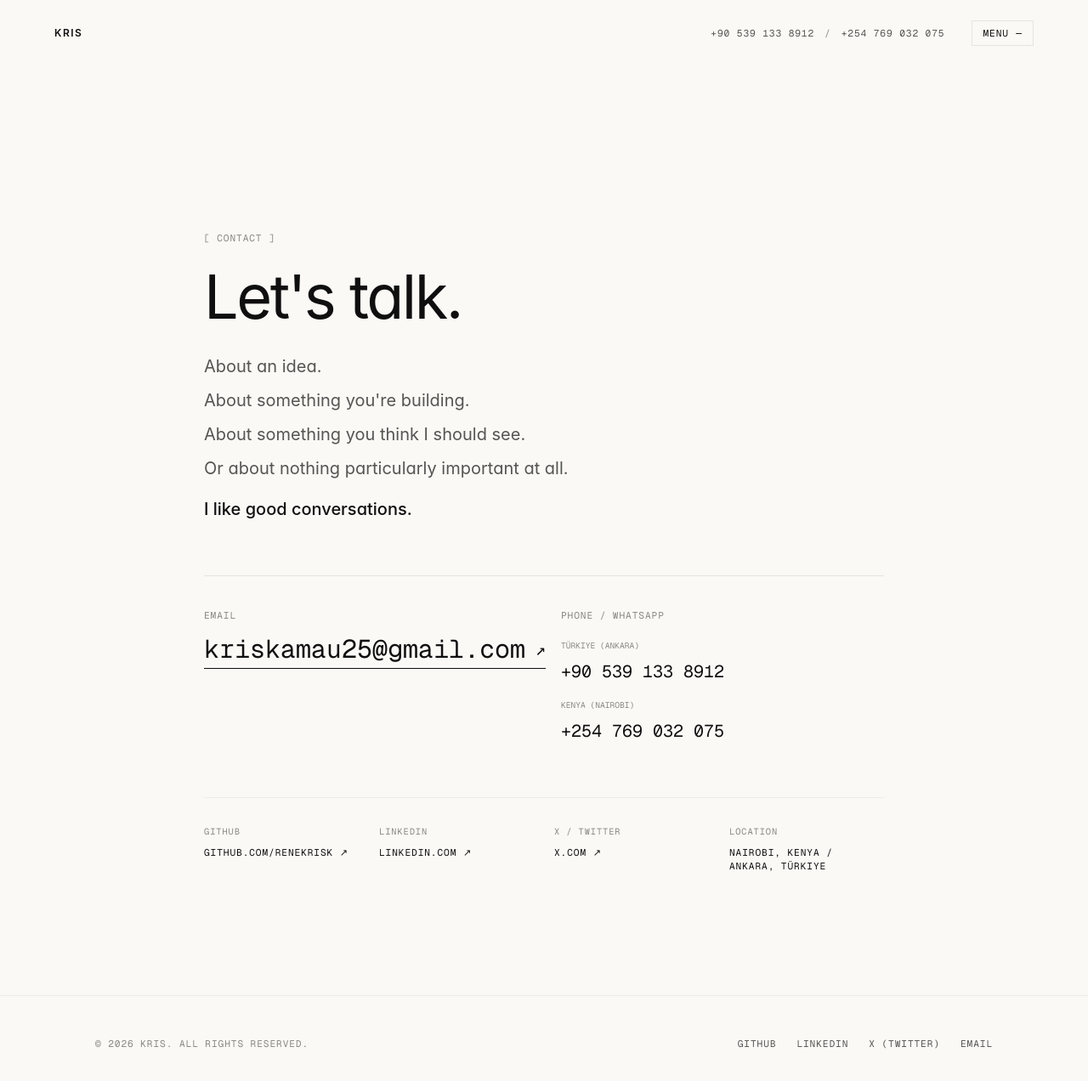
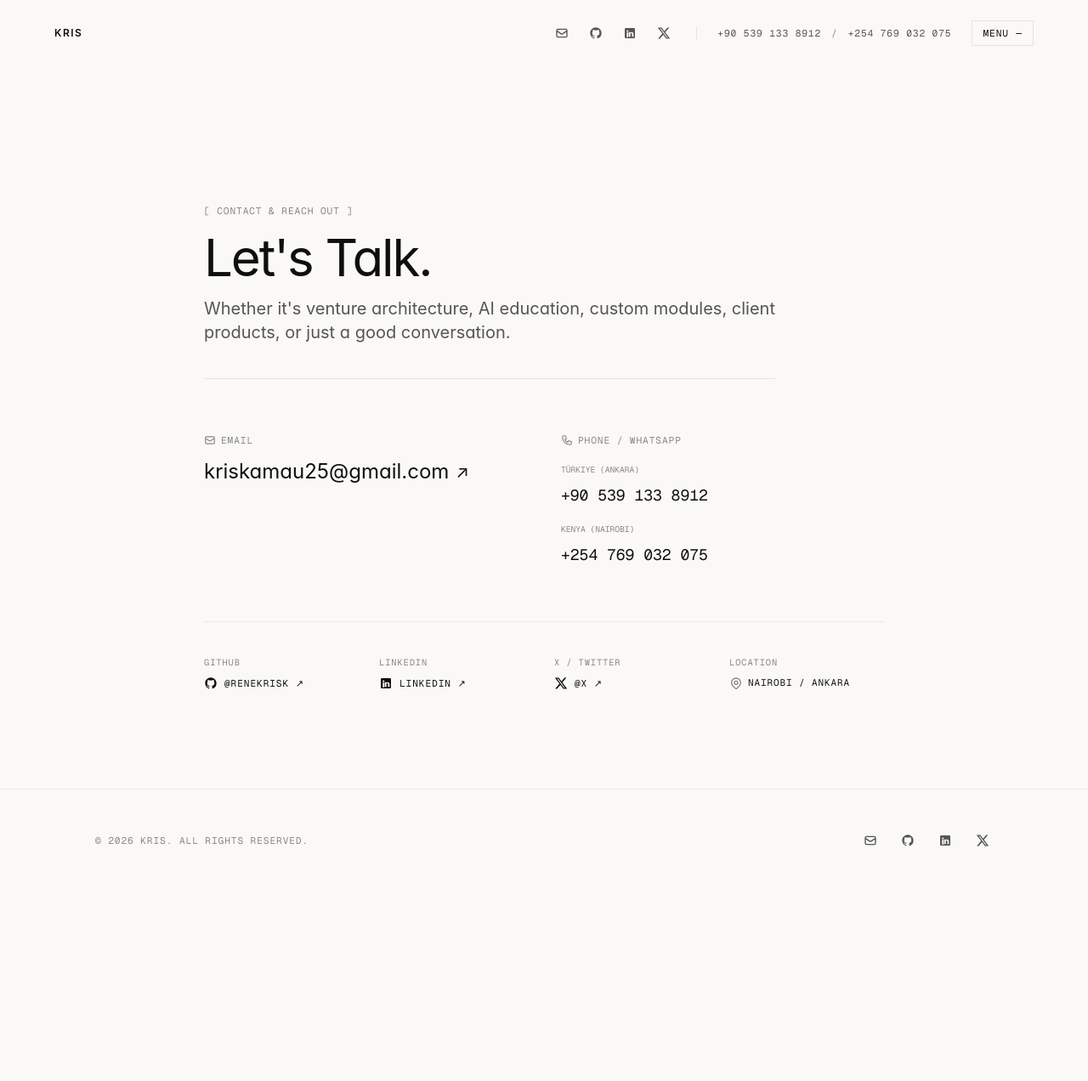
Before and after one commit to renekrisk/IamKris, a React (Vite) app: page /contact in a window 1280 px wide. Shown: the top 1272 px of the page at 85% size. After the commit the page ends 1049 px from the top, so only its background shows below. Built offline with nearby package versions, Linux system fonts and the light colour scheme.

Commit message:
feat: add vector icons for GitHub, LinkedIn, X/Twitter, Email in site footer, navigation header, and contact page

```diff
--- a/src/components/Footer.tsx
+++ b/src/components/Footer.tsx
@@ -1,45 +1,53 @@
 import React from 'react';
+import { MailIcon, GithubIcon, LinkedinIcon, TwitterXIcon } from './Icons';
 
 export const Footer: React.FC = () => {
   return (
     <footer className="py-12 bg-paper border-t border-editorial-border/60">
-      <div className="max-w-6xl mx-auto px-6 sm:px-8 md:px-12 flex flex-col sm:flex-row items-start sm:items-center justify-between gap-6">
+      <div className="max-w-6xl mx-auto px-6 sm:px-8 md:px-12 flex flex-col sm:flex-row items-center justify-between gap-6">
         {/* Left: Copyright & Year */}
         <div className="mono-label text-ink-tertiary text-xs">
           © 2026 KRIS. ALL RIGHTS RESERVED.
         </div>
 
-        {/* Right: Social Links */}
-        <div className="flex items-center space-x-6 mono-label text-xs">
+        {/* Right: Vector Social Icons */}
+        <div className="flex items-center space-x-5 text-ink-secondary">
+          <a
+            href="mailto:kriskamau25@gmail.com"
+            title="Email (kriskamau25@gmail.com)"
+            className="hover:text-ink transition-colors duration-200 p-1"
+          >
+            <MailIcon className="w-4 h-4" />
+          </a>
+
           <a
             href="https://github.com/renekrisk"
             target="_blank"
             rel="noopener noreferrer"
-            className="text-ink-secondary hover:text-ink transition-colors duration-200"
+            title="GitHub (@renekrisk)"
+            className="hover:text-ink transition-colors duration-200 p-1"
           >
-            GITHUB
+            <GithubIcon className="w-4 h-4" />
           </a>
+
           <a
             href="https://linkedin.com"
             target="_blank"
             rel="noopener noreferrer"
-            className="text-ink-secondary hover:text-ink transition-colors duration-200"
+            title="LinkedIn"
+            className="hover:text-ink transition-colors duration-200 p-1"
           >
-            LINKEDIN
+            <LinkedinIcon className="w-4 h-4" />
           </a>
+
           <a
             href="https://x.com"
             target="_blank"
             rel="noopener noreferrer"
-            className="text-ink-secondary hover:text-ink transition-colors duration-200"
+            title="X / Twitter"
+            className="hover:text-ink transition-colors duration-200 p-1"
           >
-            X (TWITTER)
-          </a>
-          <a
-            href="mailto:kriskamau25@gmail.com"
-            className="text-ink-secondary hover:text-ink transition-colors duration-200"
-          >
-            EMAIL
+            <TwitterXIcon className="w-4 h-4" />
           </a>
         </div>
       </div>
--- /dev/null
+++ b/src/components/Icons.tsx
@@ -0,0 +1,38 @@
+import React from 'react';
+
+export const MailIcon: React.FC<{ className?: string }> = ({ className = 'w-4 h-4' }) => (
+  <svg className={className} fill="none" stroke="currentColor" viewBox="0 0 24 24" strokeWidth="2">
+    <path strokeLinecap="round" strokeLinejoin="round" d="M3 8l7.89 5.26a2 2 0 002.22 0L21 8M5 19h14a2 2 0 002-2V7a2 2 0 00-2-2H5a2 2 0 00-2 2v10a2 2 0 002 2z" />
+  </svg>
+);
+
+export const GithubIcon: React.FC<{ className?: string }> = ({ className = 'w-4 h-4' }) => (
+  <svg className={className} fill="currentColor" viewBox="0 0 24 24">
+    <path fillRule="evenodd" clipRule="evenodd" d="M12 2C6.477 2 2 6.484 2 12.017c0 4.425 2.865 8.18 6.839 9.504.5.092.682-.217.682-.483 0-.237-.008-.868-.013-1.703-2.782.605-3.369-1.343-3.369-1.343-.454-1.158-1.11-1.466-1.11-1.466-.908-.62.069-.608.069-.608 1.003.07 1.53 1.032 1.53 1.032.892 1.53 2.341 1.088 2.91.832.092-.647.35-1.088.636-1.338-2.22-.253-4.555-1.113-4.555-4.951 0-1.093.39-1.988 1.029-2.688-.103-.253-.446-1.272.098-2.65 0 0 .84-.27 2.75 1.026A9.564 9.564 0 0112 6.844c.85.004 1.705.115 2.504.337 1.909-1.296 2.747-1.027 2.747-1.027.546 1.379.202 2.398.1 2.651.64.7 1.028 1.595 1.028 2.688 0 3.848-2.339 4.695-4.566 4.943.359.309.678.92.678 1.855 0 1.338-.012 2.419-.012 2.747 0 .268.18.58.688.482A10.019 10.019 0 0022 12.017C22 6.484 17.522 2 12 2z" />
+  </svg>
+);
+
+export const LinkedinIcon: React.FC<{ className?: string }> = ({ className = 'w-4 h-4' }) => (
+  <svg className={className} fill="currentColor" viewBox="0 0 24 24">
+    <path d="M19 3a2 2 0 0 1 2 2v14a2 2 0 0 1-2 2H5a2 2 0 0 1-2-2V5a2 2 0 0 1 2-2h14m-.5 15.5v-5.3a3.26 3.26 0 0 0-3.26-3.26c-.85 0-1.84.52-2.28 1.3v-1.11h-2.79v8.37h2.79v-4.93c0-.77.62-1.4 1.39-1.4a1.4 1.4 0 0 1 1.4 1.4v4.93h2.75M6.46 10.9v8.37H9.25V10.9H6.46M7.86 6.74a1.62 1.62 0 1 0 0 3.24 1.62 1.62 0 0 0 0-3.24z" />
+  </svg>
+);
+
+export const TwitterXIcon: React.FC<{ className?: string }> = ({ className = 'w-4 h-4' }) => (
+  <svg className={className} fill="currentColor" viewBox="0 0 24 24">
+    <path d="M18.244 2.25h3.308l-7.227 8.26 8.502 11.24H16.17l-5.214-6.817L4.99 21.75H1.68l7.73-8.835L1.254 2.25H8.08l4.713 6.231zm-1.161 17.52h1.833L7.084 4.126H5.117z" />
+  </svg>
+);
+
+export const PhoneIcon: React.FC<{ className?: string }> = ({ className = 'w-4 h-4' }) => (
+  <svg className={className} fill="none" stroke="currentColor" viewBox="0 0 24 24" strokeWidth="2">
+    <path strokeLinecap="round" strokeLinejoin="round" d="M3 5a2 2 0 012-2h3.28a1 1 0 01.948.684l1.498 4.493a1 1 0 01-.502 1.21l-2.257 1.13a11.042 11.042 0 005.516 5.516l1.13-2.257a1 1 0 011.21-.502l4.493 1.498a1 1 0 01.684.949V19a2 2 0 01-2 2h-1C9.716 21 3 14.284 3 6V5z" />
+  </svg>
+);
+
+export const MapPinIcon: React.FC<{ className?: string }> = ({ className = 'w-4 h-4' }) => (
+  <svg className={className} fill="none" stroke="currentColor" viewBox="0 0 24 24" strokeWidth="2">
+    <path strokeLinecap="round" strokeLinejoin="round" d="M17.657 16.657L13.414 20.9a1.998 1.998 0 01-2.827 0l-4.244-4.243a8 8 0 1111.314 0z" />
+    <path strokeLinecap="round" strokeLinejoin="round" d="M15 11a3 3 0 11-6 0 3 3 0 016 0z" />
+  </svg>
+);
--- a/src/components/SiteNavigation.tsx
+++ b/src/components/SiteNavigation.tsx
@@ -1,6 +1,7 @@
 import React, { useEffect, useRef, useState } from 'react';
 import { Link, NavLink, useLocation } from 'react-router-dom';
 import gsap from 'gsap';
+import { MailIcon, GithubIcon, LinkedinIcon, TwitterXIcon, PhoneIcon } from './Icons';
 
 const navLinks = [
   { label: 'Home', path: '/', number: '01' },
@@ -91,8 +92,48 @@
           KRIS
         </Link>
 
-        {/* Center / Right: Phone Numbers & Menu Button */}
-        <div className="flex items-center space-x-4 md:space-x-8">
+        {/* Center / Right: Phone Numbers, Social Icons & Menu Button */}
+        <div className="flex items-center space-x-4 sm:space-x-6">
+          {/* Top Bar Vector Icons (Desktop & Tablet) */}
+          <div className="hidden sm:flex items-center space-x-3 text-ink-secondary">
+            <a
+              href="mailto:kriskamau25@gmail.com"
+              title="Email"
+              className="p-1.5 hover:text-ink transition-colors"
+            >
+              <MailIcon className="w-4 h-4" />
+            </a>
+            <a
+              href="https://github.com/renekrisk"
+              target="_blank"
+              rel="noopener noreferrer"
+              title="GitHub (@renekrisk)"
+              className="p-1.5 hover:text-ink transition-colors"
+            >
+              <GithubIcon className="w-4 h-4" />
+            </a>
+            <a
+              href="https://linkedin.com"
+              target="_blank"
+              rel="noopener noreferrer"
+              title="LinkedIn"
+              className="p-1.5 hover:text-ink transition-colors"
+            >
+              <LinkedinIcon className="w-4 h-4" />
+            </a>
+            <a
+              href="https://x.com"
+              target="_blank"
+              rel="noopener noreferrer"
+              title="X / Twitter"
+              className="p-1.5 hover:text-ink transition-colors"
+            >
+              <TwitterXIcon className="w-4 h-4" />
+            </a>
+          </div>
+
+          <div className="hidden md:block w-[1px] h-4 bg-editorial-border" />
+
           {/* Phone Numbers (Tablet & Desktop) */}
           <div className="hidden md:flex items-center space-x-3 mono-label text-[0.7rem] text-ink-secondary">
             <a href="tel:+905391338912" className="hover:text-ink transition-colors">
@@ -154,11 +195,14 @@
           </ul>
         </nav>
 
-        {/* Bottom Minimal Contact Metadata Footer */}
-        <div className="kn-meta-footer max-w-4xl mx-auto w-full pt-6 sm:pt-8 border-t border-editorial-border grid grid-cols-1 sm:grid-cols-2 lg:grid-cols-3 gap-4 sm:gap-6 mono-label text-xs text-ink-secondary">
+        {/* Bottom Minimal Contact & Social Icons Footer */}
+        <div className="kn-meta-footer max-w-4xl mx-auto w-full pt-6 sm:pt-8 border-t border-editorial-border grid grid-cols-1 sm:grid-cols-2 lg:grid-cols-4 gap-4 sm:gap-6 mono-label text-xs text-ink-secondary">
           {/* Phone Numbers */}
           <div className="space-y-1">
-            <span className="block text-[0.65rem] text-ink-tertiary uppercase">PHONE</span>
+            <span className="block text-[0.65rem] text-ink-tertiary uppercase flex items-center gap-1">
+              <PhoneIcon className="w-3 h-3" />
+              <span>PHONE</span>
+            </span>
             <div className="flex flex-col space-y-1 text-ink font-mono text-xs">
               <a href="tel:+905391338912" className="hover:underline">
                 +90 539 133 8912
@@ -171,16 +215,53 @@
 
           {/* Email */}
           <div className="space-y-1">
-            <span className="block text-[0.65rem] text-ink-tertiary uppercase">EMAIL</span>
+            <span className="block text-[0.65rem] text-ink-tertiary uppercase flex items-center gap-1">
+              <MailIcon className="w-3 h-3" />
+              <span>EMAIL</span>
+            </span>
             <a href="mailto:kriskamau25@gmail.com" className="block text-ink font-mono hover:underline text-xs">
               kriskamau25@gmail.com
             </a>
           </div>
 
+          {/* Social Icons Bar (Navbar Bottom Footer) */}
+          <div className="space-y-1">
+            <span className="block text-[0.65rem] text-ink-tertiary uppercase">CONNECT</span>
+            <div className="flex items-center space-x-3 pt-0.5 text-ink">
+              <a
+                href="https://github.com/renekrisk"
+                target="_blank"
+                rel="noopener noreferrer"
+                title="GitHub (@renekrisk)"
+                className="p-1 hover:text-ink-secondary transition-colors"
+              >
+                <GithubIcon className="w-4 h-4" />
+              </a>
+              <a
+                href="https://linkedin.com"
+                target="_blank"
+                rel="noopener noreferrer"
+                title="LinkedIn"
+                className="p-1 hover:text-ink-secondary transition-colors"
+              >
+                <LinkedinIcon className="w-4 h-4" />
+              </a>
+              <a
+                href="https://x.com"
+                target="_blank"
+                rel="noopener noreferrer"
+                title="X / Twitter"
+                className="p-1 hover:text-ink-secondary transition-colors"
+              >
+                <TwitterXIcon className="w-4 h-4" />
+              </a>
+            </div>
+          </div>
+
           {/* Location */}
           <div className="space-y-1 sm:text-right lg:text-right">
             <span className="block text-[0.65rem] text-ink-tertiary uppercase">LOCATION</span>
-            <span className="text-ink font-mono text-xs">NAIROBI, KENYA / ANKARA, TÜRKIYE</span>
+            <span className="text-ink font-mono text-xs">NAIROBI / ANKARA</span>
           </div>
         </div>
       </div>
--- a/src/pages/ContactPage.tsx
+++ b/src/pages/ContactPage.tsx
@@ -1,37 +1,35 @@
 import React from 'react';
+import { MailIcon, GithubIcon, LinkedinIcon, TwitterXIcon, PhoneIcon, MapPinIcon } from '../components/Icons';
 
 export const ContactPage: React.FC = () => {
   return (
-    <div className="py-16 sm:py-24 md:py-36">
-      <div className="max-w-4xl mx-auto px-6 sm:px-8 md:px-12 space-y-12 sm:space-y-16">
-        {/* Section Header */}
-        <div className="space-y-6">
+    <div className="py-12 sm:py-20 md:py-28">
+      <div className="max-w-4xl mx-auto px-6 sm:px-8 md:px-12 space-y-16">
+        {/* Header */}
+        <div className="space-y-4 max-w-2xl border-b border-editorial-border pb-10">
           <div className="mono-label text-ink-tertiary">
-            [ CONTACT ]
+            [ CONTACT & REACH OUT ]
           </div>
-
-          <h1 className="text-4xl sm:text-6xl lg:text-7xl font-normal tracking-tightest leading-[1.08] text-ink">
-            Let's talk.
+          <h1 className="text-3xl sm:text-5xl md:text-6xl font-normal tracking-tightest text-ink leading-tight">
+            Let's Talk.
           </h1>
-
-          <div className="space-y-3 text-lg sm:text-xl font-normal text-ink-secondary leading-relaxed max-w-xl pt-2">
-            <p>About an idea.</p>
-            <p>About something you're building.</p>
-            <p>About something you think I should see.</p>
-            <p>Or about nothing particularly important at all.</p>
-            <p className="text-ink pt-2 font-medium">I like good conversations.</p>
-          </div>
+          <p className="text-base sm:text-xl text-ink-secondary font-normal leading-relaxed">
+            Whether it's venture architecture, AI education, custom modules, client products, or just a good conversation.
+          </p>
         </div>
 
-        {/* Direct Connection Outlets */}
-        <div className="grid grid-cols-1 md:grid-cols-12 gap-10 pt-8 border-t border-editorial-border">
-          {/* Direct Email */}
+        {/* Contact Outlets */}
+        <div className="grid grid-cols-1 md:grid-cols-12 gap-10">
+          {/* Email */}
           <div className="md:col-span-6 space-y-3">
-            <span className="mono-label text-[0.65rem] text-ink-tertiary uppercase">EMAIL</span>
+            <span className="mono-label text-[0.65rem] text-ink-tertiary uppercase flex items-center gap-1.5">
+              <MailIcon className="w-3.5 h-3.5 text-ink-tertiary" />
+              <span>EMAIL</span>
+            </span>
             <div>
               <a
                 href="mailto:kriskamau25@gmail.com"
-                className="inline-flex items-center space-x-3 text-xl sm:text-3xl font-mono text-ink hover:text-ink-secondary border-b border-ink pb-1 transition-colors duration-200 group break-all sm:break-normal"
+                className="group inline-flex items-center space-x-2 text-xl sm:text-2xl font-normal text-ink hover:text-ink-secondary transition-colors"
               >
                 <span>kriskamau25@gmail.com</span>
                 <span className="text-xl group-hover:translate-x-1 group-hover:-translate-y-1 transition-transform duration-200">
@@ -43,65 +41,78 @@
 
           {/* Direct Phone / WhatsApp */}
           <div className="md:col-span-6 space-y-3">
-            <span className="mono-label text-[0.65rem] text-ink-tertiary uppercase">PHONE / WHATSAPP</span>
-            <div className="flex flex-col space-y-3 font-mono text-lg sm:text-xl text-ink">
+            <span className="mono-label text-[0.65rem] text-ink-tertiary uppercase flex items-center gap-1.5">
+              <PhoneIcon className="w-3.5 h-3.5 text-ink-tertiary" />
+              <span>PHONE / WHATSAPP</span>
+            </span>
+            <div className="flex flex-col space-y-3 font-mono text-base sm:text-lg text-ink">
               <div>
                 <span className="block text-[0.6rem] text-ink-tertiary uppercase mb-0.5">TÜRKIYE (ANKARA)</span>
-                <a href="tel:+905391338912" className="hover:underline">
-                  +90 539 133 8912
+                <a href="tel:+905391338912" className="hover:underline inline-flex items-center gap-2">
+                  <span>+90 539 133 8912</span>
                 </a>
               </div>
               <div>
                 <span className="block text-[0.6rem] text-ink-tertiary uppercase mb-0.5">KENYA (NAIROBI)</span>
-                <a href="tel:+254769032075" className="hover:underline">
-                  +254 769 032 075
+                <a href="tel:+254769032075" className="hover:underline inline-flex items-center gap-2">
+                  <span>+254 769 032 075</span>
                 </a>
               </div>
             </div>
           </div>
         </div>
 
-        {/* Social / Network Outlets */}
-        <div className="pt-8 border-t border-editorial-border/60 grid grid-cols-2 sm:grid-cols-4 gap-6 mono-label text-xs">
-          <div>
-            <span className="block text-[0.65rem] text-ink-tertiary uppercase mb-2">GITHUB</span>
+        {/* Social / Network Outlets with Vector Icons */}
+        <div className="pt-10 border-t border-editorial-border/60 grid grid-cols-2 sm:grid-cols-4 gap-6 mono-label text-xs">
+          {/* GitHub */}
+          <div className="space-y-2">
+            <span className="block text-[0.65rem] text-ink-tertiary uppercase">GITHUB</span>
             <a
               href="https://github.com/renekrisk"
               target="_blank"
               rel="noopener noreferrer"
-              className="text-ink hover:underline"
+              className="inline-flex items-center gap-2 text-ink hover:text-ink-secondary transition-colors"
             >
-              github.com/renekrisk ↗
+              <GithubIcon className="w-4 h-4" />
+              <span>@renekrisk ↗</span>
             </a>
           </div>
 
-          <div>
-            <span className="block text-[0.65rem] text-ink-tertiary uppercase mb-2">LINKEDIN</span>
+          {/* LinkedIn */}
+          <div className="space-y-2">
+            <span className="block text-[0.65rem] text-ink-tertiary uppercase">LINKEDIN</span>
             <a
               href="https://linkedin.com"
               target="_blank"
               rel="noopener noreferrer"
-              className="text-ink hover:underline"
+              className="inline-flex items-center gap-2 text-ink hover:text-ink-secondary transition-colors"
             >
-              linkedin.com ↗
+              <LinkedinIcon className="w-4 h-4" />
+              <span>LinkedIn ↗</span>
             </a>
           </div>
 
-          <div>
-            <span className="block text-[0.65rem] text-ink-tertiary uppercase mb-2">X / TWITTER</span>
+          {/* X / Twitter */}
+          <div className="space-y-2">
+            <span className="block text-[0.65rem] text-ink-tertiary uppercase">X / TWITTER</span>
             <a
               href="https://x.com"
               target="_blank"
               rel="noopener noreferrer"
-              className="text-ink hover:underline"
+              className="inline-flex items-center gap-2 text-ink hover:text-ink-secondary transition-colors"
             >
-              x.com ↗
+              <TwitterXIcon className="w-4 h-4" />
+              <span>@x ↗</span>
             </a>
           </div>
 
-          <div>
-            <span className="block text-[0.65rem] text-ink-tertiary uppercase mb-2">LOCATION</span>
-            <span className="text-ink">NAIROBI, KENYA / ANKARA, TÜRKIYE</span>
+          {/* Location */}
+          <div className="space-y-2">
+            <span className="block text-[0.65rem] text-ink-tertiary uppercase">LOCATION</span>
+            <div className="inline-flex items-center gap-1.5 text-ink">
+              <MapPinIcon className="w-4 h-4 text-ink-tertiary shrink-0" />
+              <span className="text-[11px] font-mono leading-tight">NAIROBI / ANKARA</span>
+            </div>
           </div>
         </div>
       </div>
```
